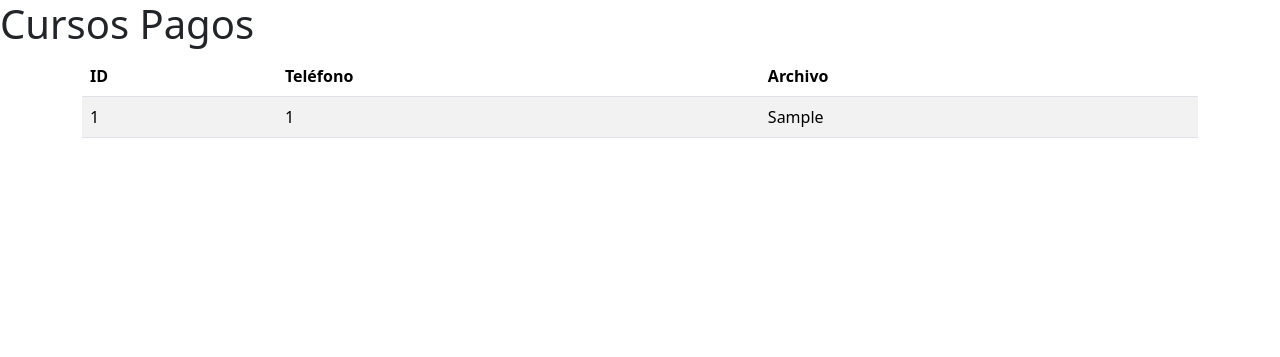
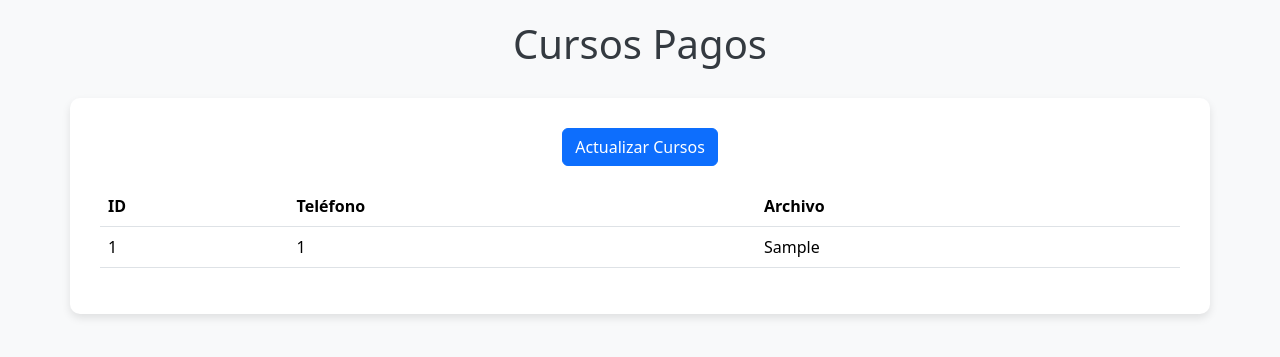
Before and after one commit to tonaya23/flaskypusher, a Flask app: page / in a window 1280 px wide. Shown: the top 357 px of the page. Run offline with Flask 3, Linux system fonts and the light colour scheme; tables that the repository leaves empty hold one stand-in row (values such as "Sample post"); some libraries are stand-ins or nearby versions.

Commit message:
mejorando estilo pagina

```diff
--- a/templates/app.html
+++ b/templates/app.html
@@ -10,11 +10,47 @@
 
     <script src="https://js.pusher.com/8.2.0/pusher.min.js"></script>
     <title>Cursos Pagos</title>
+
+    <style>
+        body {
+            background-color: #f8f9fa;
+        }
+        h1 {
+            margin-top: 20px;
+            text-align: center;
+            color: #343a40;
+        }
+        .container {
+            margin-top: 30px;
+            background-color: #ffffff;
+            padding: 30px;
+            border-radius: 10px;
+            box-shadow: 0 4px 8px rgba(0, 0, 0, 0.1);
+        }
+        table {
+            margin-top: 20px;
+        }
+        th {
+            background-color: #007bff;
+            color: #ffffff;
+        }
+        tr:hover {
+            background-color: #f1f1f1;
+        }
+        .btn-refresh {
+            margin-bottom: 20px;
+            display: flex;
+            justify-content: center;
+        }
+    </style>
 </head>
 <body>
     <h1>Cursos Pagos</h1>
     <div class="container">
-        <table class="table table-striped" id="cursosTable">
+        <div class="btn-refresh">
+            <button class="btn btn-primary" onclick="cargarDatosExistentes()">Actualizar Cursos</button>
+        </div>
+        <table class="table table-hover" id="cursosTable">
             <thead>
                 <tr>
                     <th>ID</th>
@@ -32,6 +68,7 @@
         // Función para cargar los datos existentes
         function cargarDatosExistentes() {
             $.get('/buscar', function(data) {
+                $('#cursosTable tbody').empty(); // Limpiar tabla antes de agregar nuevos datos
                 data.forEach(function(registro) {
                     agregarFila(registro[0], registro[1], registro[2]);
                 });
```
